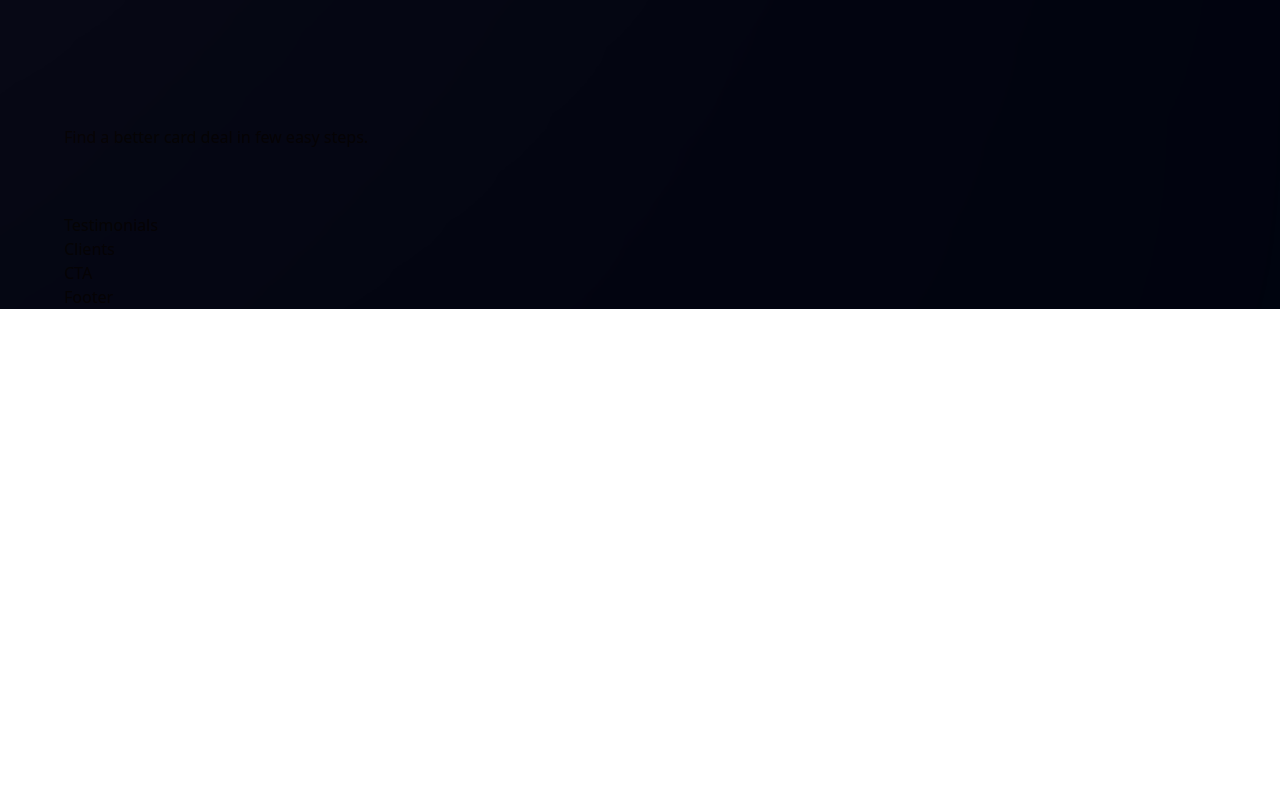
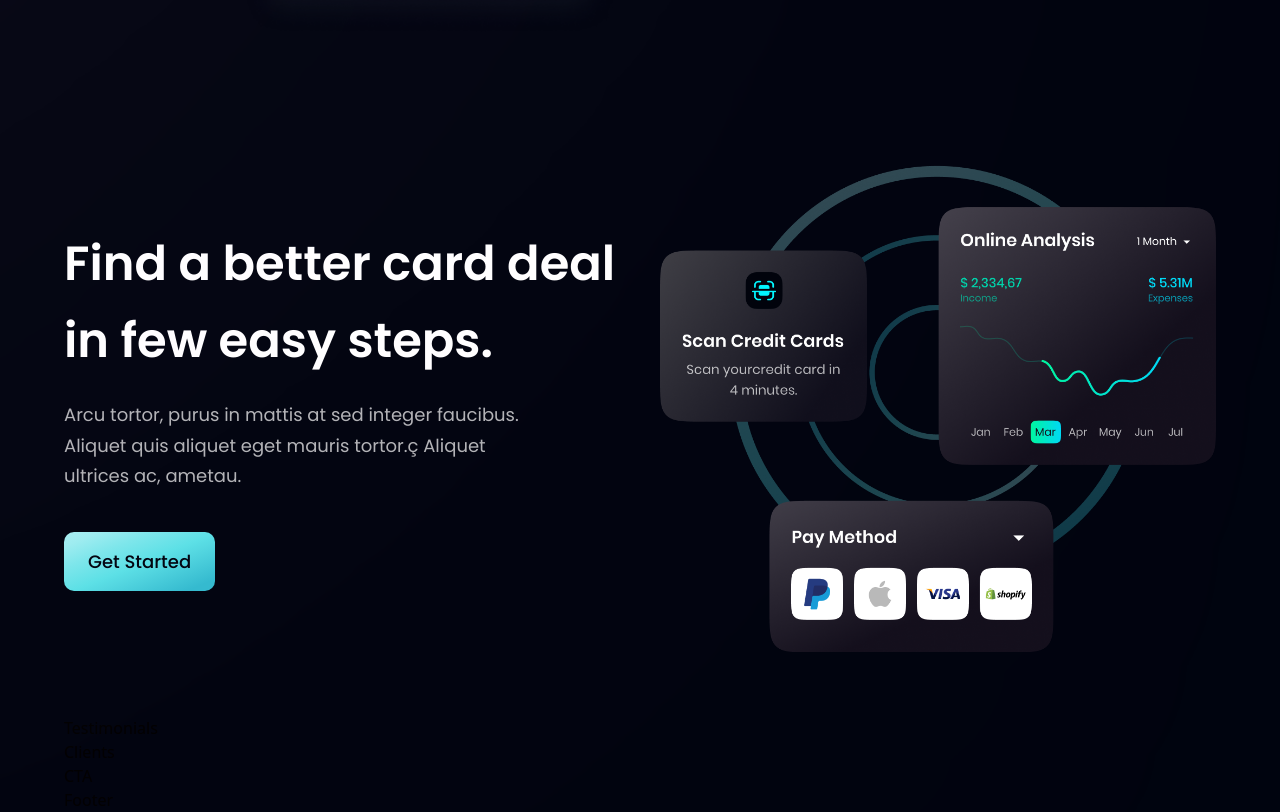
Before and after one commit to Sughnenter/hooBank-project, a React (Vite) app: page / in a window 1280 px wide. Shown: the part 2088-2900 px from the top of the page. Before the commit the page ends 2397 px from the top, so only its background shows below. Built offline with nearby package versions, Linux system fonts and the light colour scheme.

Commit message:
added card deal component

```diff
--- a/src/components/Button.jsx
+++ b/src/components/Button.jsx
@@ -2,7 +2,11 @@ import React from 'react'
 
 function  Button ({styles }) {
   return (
-    <button type='button' className={`py-4 px-6 bg-blue-gradient font-poppins font-md text-[18px] text-primary outline-none `}>Get Started</button>
+    <button type="button" className={`py-4 px-6 font-poppins font-medium
+    text-[18px] text-primary bg-blue-gradient
+    rounded-[10px] outline-none ${styles}`}>
+      Get Started
+    </button>
   )
 }
 
--- a/src/components/CardDeal.jsx
+++ b/src/components/CardDeal.jsx
@@ -7,7 +7,14 @@ function CardDeal() {
   return (
     <section className={layout.section}>
       <div className={layout.sectionInfo}>
-        <h2>Find a better card deal in few easy steps.</h2>
+        <h2 className={styles.heading2}>Find a better card deal <br className="sm:block hidden" />in few easy steps.</h2>
+        <p className={`${styles.paragraph} max-w-[480px] mt-5`}>Arcu tortor, purus in mattis at sed integer faucibus.
+          Aliquet quis aliquet eget mauris tortor.ç Aliquet ultrices ac, ametau.
+        </p>
+        <Button styles="mt-10" />
+      </div>
+      <div className={layout.sectionImg}>
+        <img src={card} alt="card" className="w-[100%] h-[100%]" />
       </div>
     </section>
   );
```
